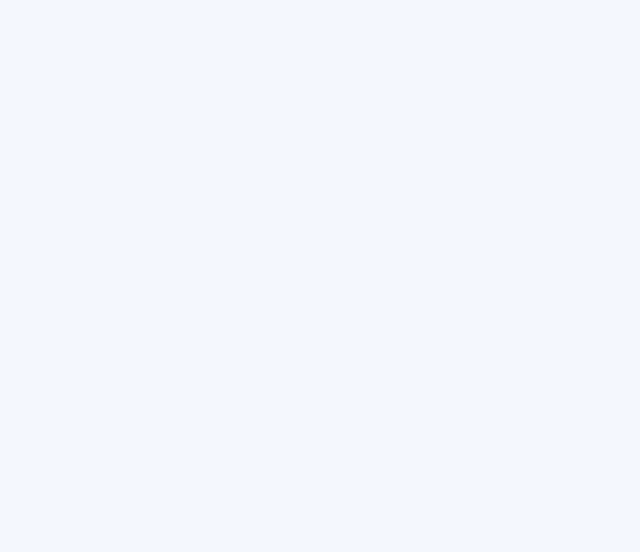
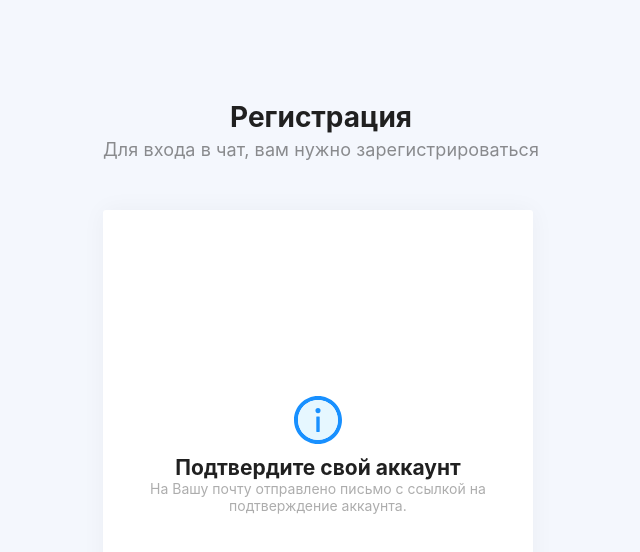
Before and after one commit to berdibekovadilet/chat-app-client, a React (Create React App) app: page /signup in a window 1280 px wide. Before the commit this address had no page. Shown: the top 552 px of the page, without its empty margins (319-959 px from the left). Built offline with nearby package versions, Linux system fonts and the light colour scheme.

Commit message:
added RegisterForm

```diff
--- a/src/index.js
+++ b/src/index.js
@@ -2,11 +2,14 @@ import React from "react";
 import ReactDOM from "react-dom/client";
 import { BrowserRouter } from "react-router-dom";
 import App from "./App";
+import { StyleProvider } from "@ant-design/cssinjs";
 import "./styles/index.scss";
 
 const root = ReactDOM.createRoot(document.getElementById("root"));
 root.render(
   <BrowserRouter>
-    <App />
+    <StyleProvider hashPriority="high">
+      <App />
+    </StyleProvider>
   </BrowserRouter>
 );
--- /dev/null
+++ b/src/modules/RegisterForm/components/RegisterForm.jsx
@@ -0,0 +1,113 @@
+import React from "react";
+import {
+  LockOutlined,
+  UserOutlined,
+  MailOutlined,
+  InfoCircleTwoTone,
+} from "@ant-design/icons";
+import { Form, Input } from "antd";
+import Block from "../../../components/Block";
+import Button from "../../../components/Button";
+import { Link } from "react-router-dom";
+
+const RegisterForm = () => {
+  const success = true;
+
+  return (
+    <section className="auth">
+      <div className="auth__content">
+        <div className="auth__top">
+          <h2>Регистрация</h2>
+          <p>Для входа в чат, вам нужно зарегистрироваться</p>
+        </div>
+        <Block>
+          {!success ? (
+            <Form className="login-form">
+              <Form.Item
+                name="email"
+                rules={[
+                  {
+                    required: true,
+                    message: "Пожалуйста, введите email!",
+                  },
+                ]}
+              >
+                <Input
+                  prefix={<MailOutlined className="site-form-item-icon" />}
+                  placeholder="Email"
+                />
+              </Form.Item>
+              <Form.Item
+                name="username"
+                rules={[
+                  {
+                    required: true,
+                    message: "Пожалуйста, введите имя пользователя!",
+                  },
+                ]}
+              >
+                <Input
+                  prefix={<UserOutlined className="site-form-item-icon" />}
+                  placeholder="Имя пользователя"
+                />
+              </Form.Item>
+              <Form.Item
+                name="password"
+                rules={[
+                  {
+                    required: true,
+                    message: "Пожалуйста, введите пароль!",
+                  },
+                ]}
+              >
+                <Input
+                  prefix={<LockOutlined className="site-form-item-icon" />}
+                  type="password"
+                  placeholder="Пароль"
+                />
+              </Form.Item>
+              <Form.Item
+                name="repeatPassword"
+                rules={[
+                  {
+                    required: true,
+                    message: "Пожалуйста, повторите пароль!",
+                  },
+                ]}
+              >
+                <Input
+                  prefix={<LockOutlined className="site-form-item-icon" />}
+                  type="password"
+                  placeholder="Повторите пароль"
+                />
+              </Form.Item>
+              <Form.Item>
+                <Button size="large" type="primary" htmlType="submit">
+                  Зарегистрироваться
+                </Button>
+              </Form.Item>
+              <Form.Item>
+                <Link className="auth__register-link" to="/">
+                  Войти в аккаунт
+                </Link>
+              </Form.Item>
+            </Form>
+          ) : (
+            <div className="auth__success-block">
+              <div>
+                <InfoCircleTwoTone />
+              </div>
+              <h2>Подтвердите свой аккаунт</h2>
+              <p>
+                На Вашу почту отправлено письмо с ссылкой на подтверждение
+                аккаунта.
+              </p>
+            </div>
+          )}
+        </Block>
+      </div>
+    </section>
+  );
+};
+
+export default RegisterForm;
--- /dev/null
+++ b/src/modules/RegisterForm/index.js
@@ -0,0 +1,3 @@
+import RegisterForm from "./containers/RegisterForm";
+
+export default RegisterForm;
--- a/src/pages/Auth/index.js
+++ b/src/pages/Auth/index.js
@@ -2,6 +2,7 @@ import React from "react";
 import { Route, Routes } from "react-router-dom";
 import LoginForm from "../../modules/LoginForm/components/LoginForm";
 import "./Auth.scss";
+import RegisterForm from "../../modules/RegisterForm/components/RegisterForm";
 
 const Auth = () => {
   return (
@@ -9,6 +10,7 @@ const Auth = () => {
       <div className="auth__content">
         <Routes>
           <Route index element={<LoginForm />} />
+          <Route path="signup" element={<RegisterForm />} />
         </Routes>
       </div>
     </section>
```
Also changed, not shown: src/modules/RegisterForm/containers/RegisterForm.js (added).
